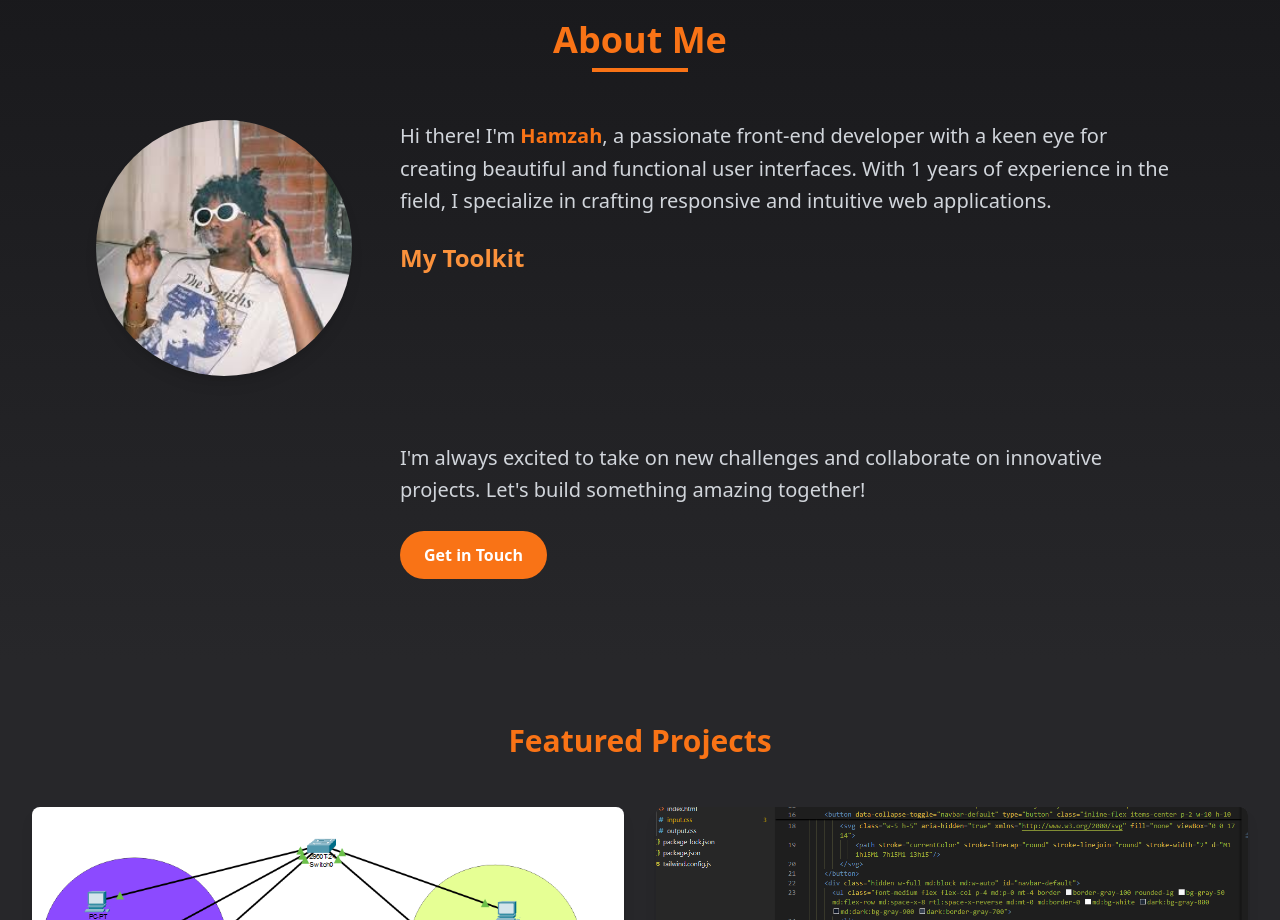
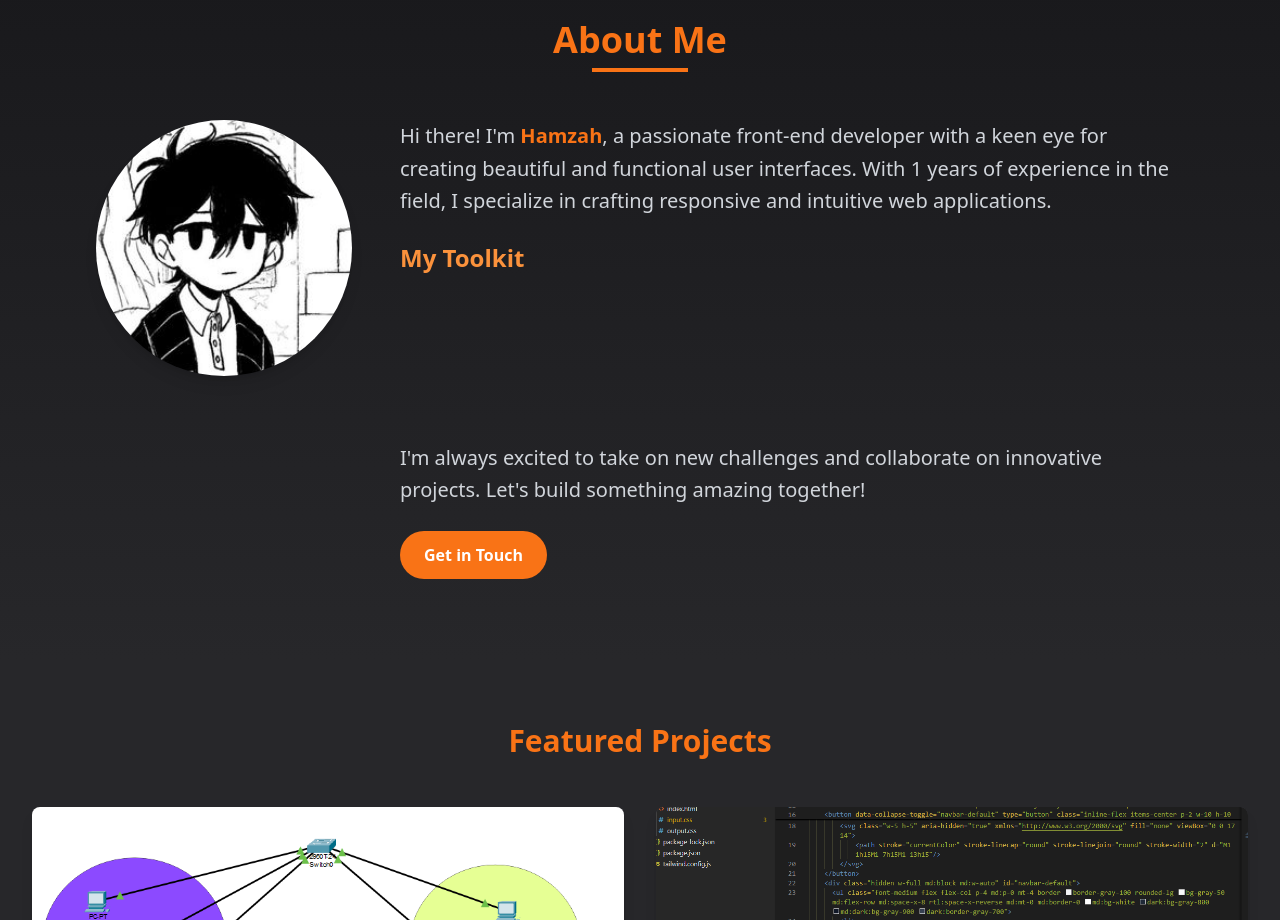
Before and after one commit to ZaniTheDev/My-Portofolio, a plain HTML site: page index.html in a window 1280 px wide. Shown: the part 860-1780 px from the top of the page. Drawn offline with nearby package versions, Linux system fonts and the light colour scheme; animation ran at ten frames a second.

Commit message:
added a pfp

```diff
--- a/index.html
+++ b/index.html
@@ -73,7 +73,7 @@
         </h2>
         <div class="flex flex-col lg:flex-row items-center lg:items-start space-y-12 lg:space-y-0 lg:space-x-12">
             <div class="w-64 h-64 rounded-full overflow-hidden shadow-lg transform hover:scale-105 transition duration-300 relative group">
-                <img src="images.jpeg" alt="Hamzah" class="w-full h-full object-cover">
+                <img src="pfp.png" alt="Hamzah" class="w-full h-full object-cover">
                 <div class="absolute inset-0 bg-orange-500 bg-opacity-0 group-hover:bg-opacity-20 transition duration-300"></div>
             </div>
             <div class="flex-1 space-y-6">
```
